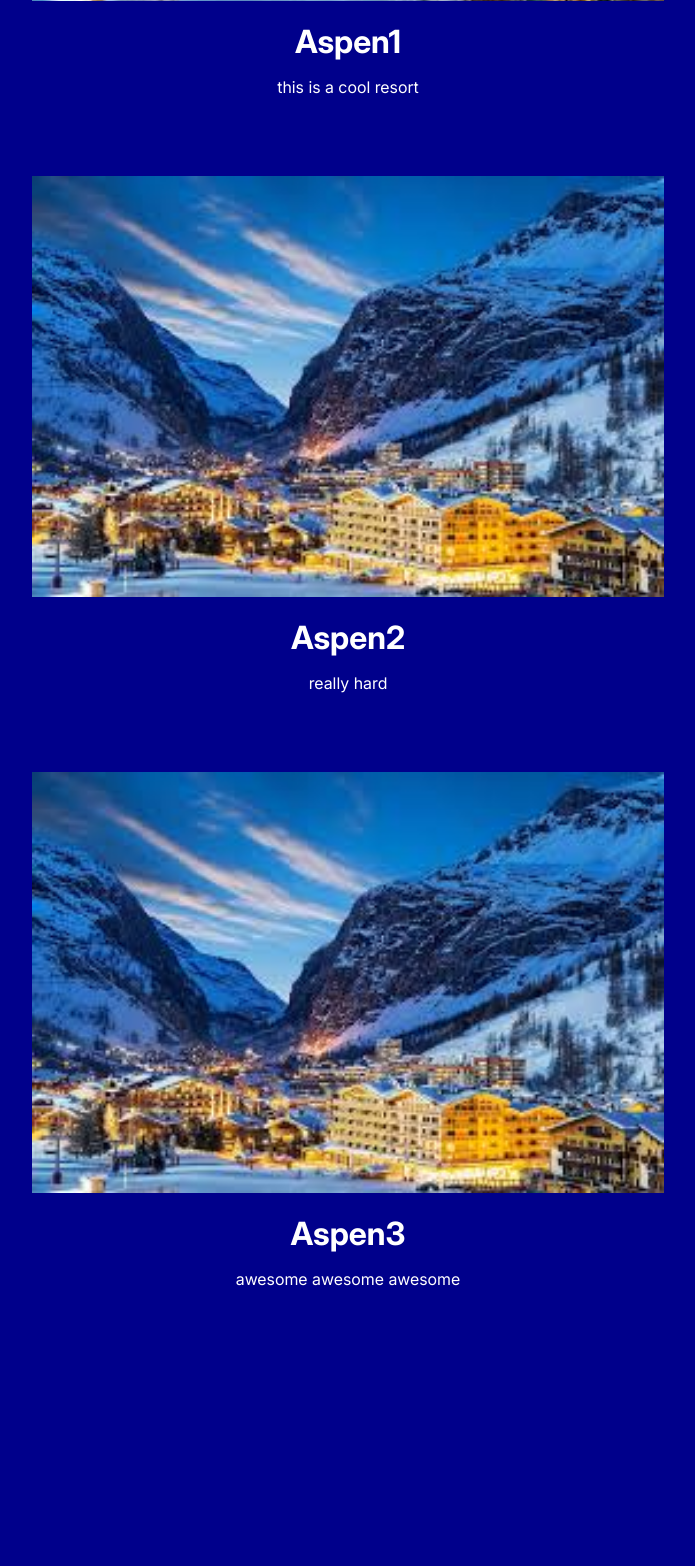
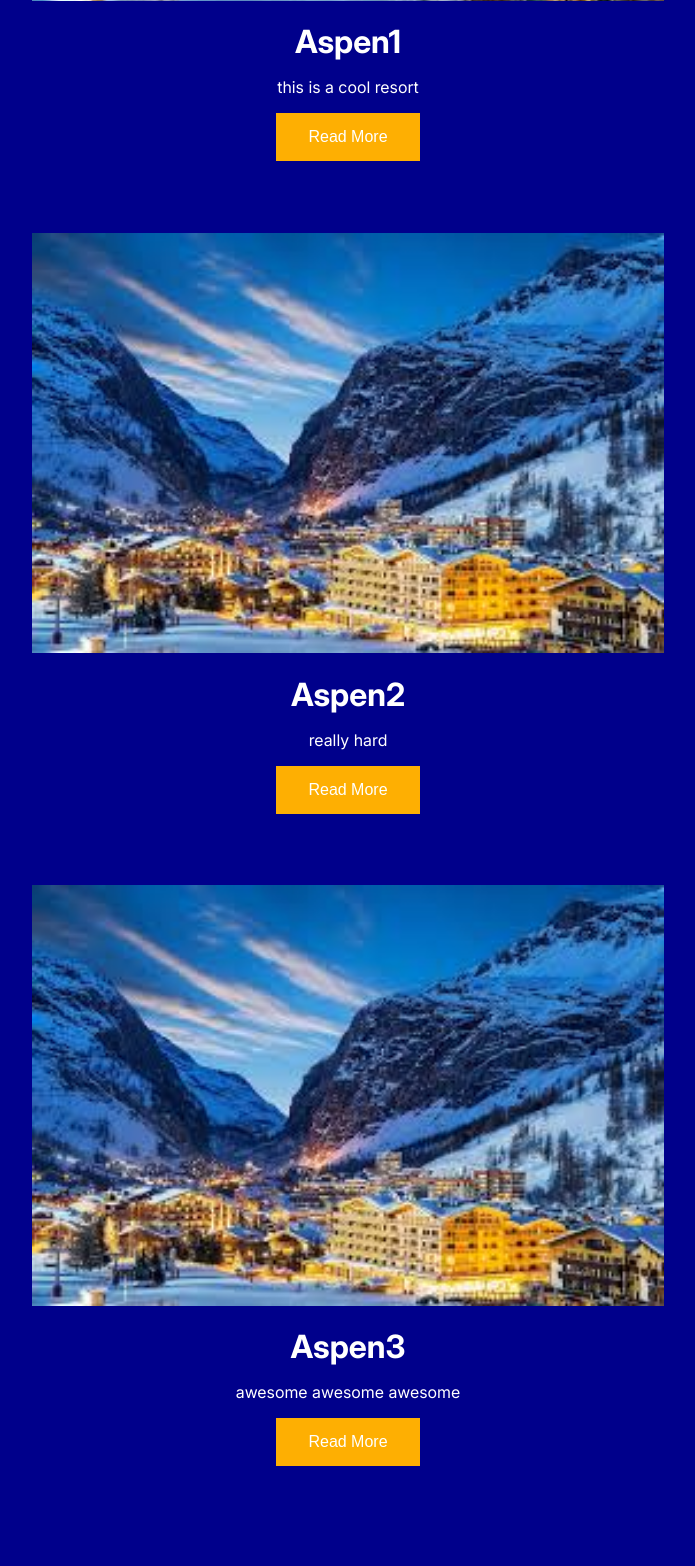
Before and after one commit to jinjen2004/PowDay, a Flask app: page /explore in a window 1280 px wide. Shown: the part 476-2042 px from the top of the page, without its empty margins (292-987 px from the left). Before the commit the page ends 1762 px from the top, so only its background shows below. Run offline with Flask 3, Linux system fonts and the light colour scheme.

Commit message:
added buttons that will evetually redirect to specific resort page

```diff
--- a/static/css/explore.css
+++ b/static/css/explore.css
@@ -9,8 +9,17 @@ h1 {
     margin-bottom: 0%;
 }
 
-p {
-    padding-bottom: 5%;
+button {
+    background-color: #FEAF02;
+    border: none;
+    color: white;
+    padding: 15px 32px;
+    text-align: center;
+    text-decoration: none;
+    display: inline-block;
+    font-size: 16px;
+    margin-bottom: 50%;
+    cursor: pointer;
 }
 
 img {
--- a/templates/explore.html
+++ b/templates/explore.html
@@ -13,6 +13,9 @@
         <img src="{{url_for('static', filename='img/ski.jpeg')}}"/>
         <h1>{{ item }}</h1>
         <p>{{ desc }}</p>
+        <a href="#">
+            <button>Read More</button>
+        </a>
         {% endfor %}
     </div>
     <br>
```
